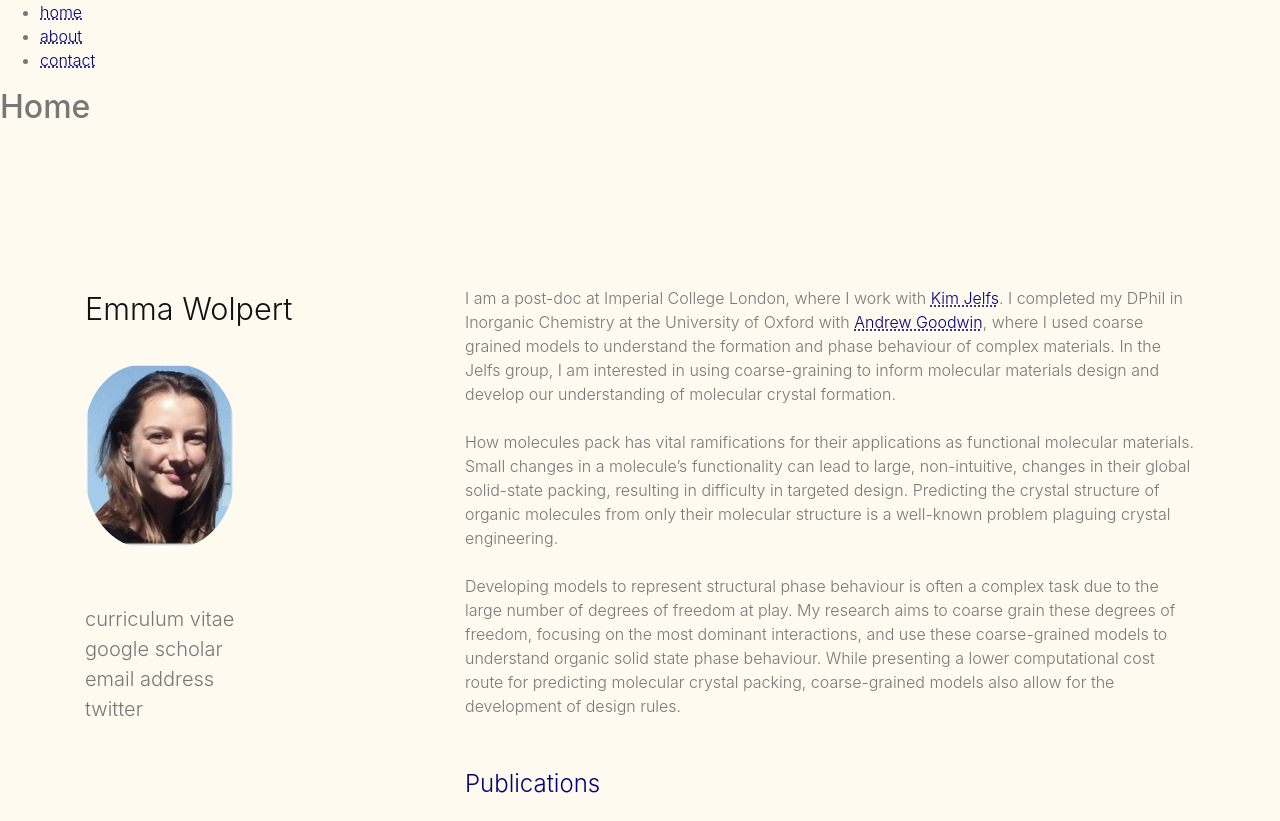
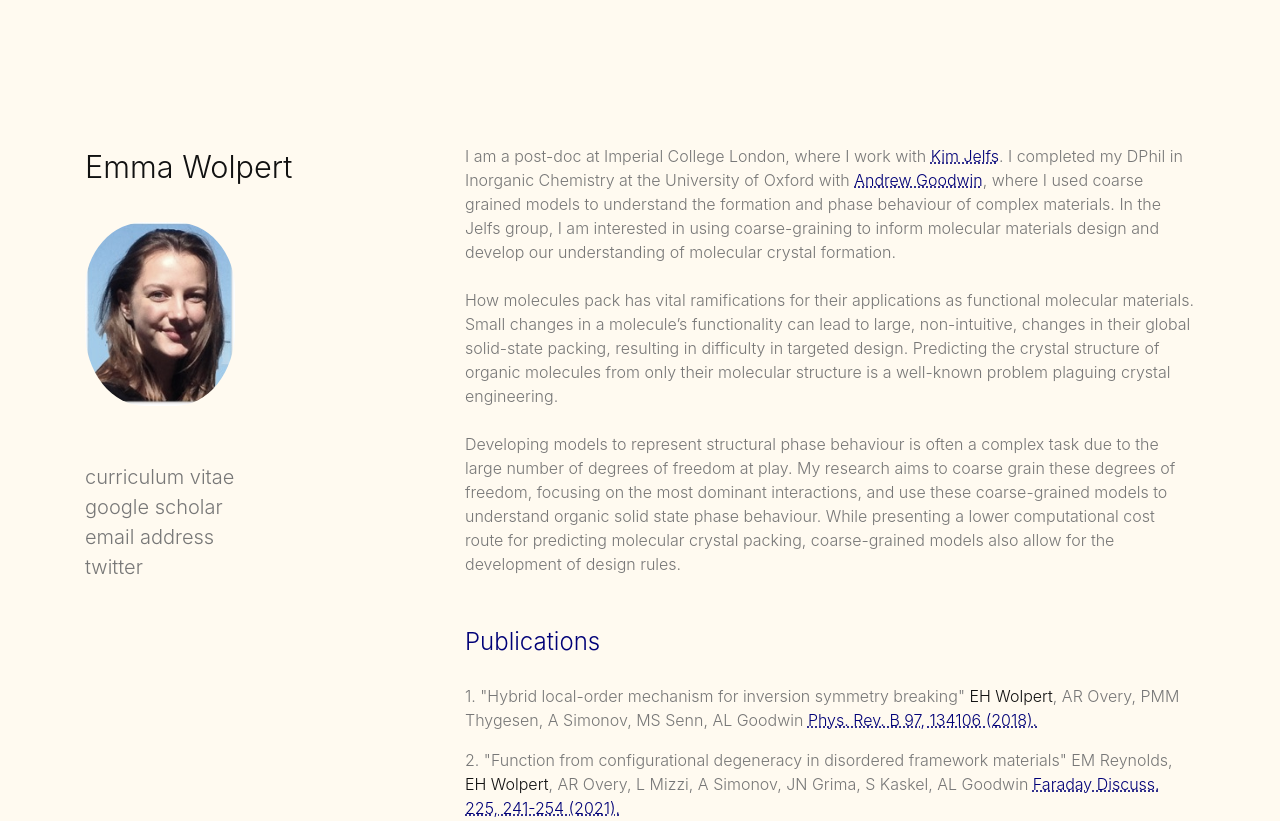
Before and after one commit to ewolpert1/ewolpert1.github.io, a plain HTML site: page index.html in a window 1280 px wide. Shown: the top 821 px of the page. Drawn offline with nearby package versions, Linux system fonts and the light colour scheme.

Commit message:
remove links

```diff
--- a/index.html
+++ b/index.html
@@ -19,24 +19,8 @@
 
     <title>Emma Wolpert</title>
   </head>
-   <body>
-    <header id="header">
-
-      <!-- Menu link fragment #id should match a div id. Example: <a href="#home"> links to <div id="home"></div>  -->
-      <ul class="main-menu">
-        <li><a href="#home">home</a></li>
-        <li><a href="#about">about</a></li>
-        <li><a href="#contact">contact</a></li>
-      </ul>
-    </header>
-
-    <div id="container">
-      <div class="inner">
-        <div id="content">
-
-          <div id="home" class="content-region hide">
-            <h2>Home</h2>
-            <p>
+  <body>
+    <!-- <h1>Hello, world!</h1> -->
     <div class="container pt-5 allstuffp">
         <div class="row pt-5 allstuff">
             <div class="col-md-4 pt-5">
@@ -141,29 +125,6 @@ coarse-grained models also allow for the development of design rules.
 
         </div>
     </div>
-                </p>
-          </div>
-
-          <div id="about" class="content-region hide">
-            <h2>About</h2>
-            <p>
-              Sed tempus urna et pharetra pharetra massa massa ultricies. Porttitor rhoncus dolor purus non enim praesent. Id aliquet risus feugiat in ante metus dictum.
-            </p>
-          </div>
-
-          <div id="contact" class="content-region hide">
-            <h2>Contact</h2>
-            <p>
-              Pellentesque nec nam aliquam sem et tortor consequat. Quisque sagittis purus sit amet volutpat consequat. Magna eget est lorem ipsum dolor.
-            </p>
-          </div>
-
-        </div>
-      </div>
-    </div>
-
-    <!-- <h1>Hello, world!</h1> -->
-
 
     <!-- Optional JavaScript -->
     <!-- jQuery first, then Popper.js, then Bootstrap JS -->
```
